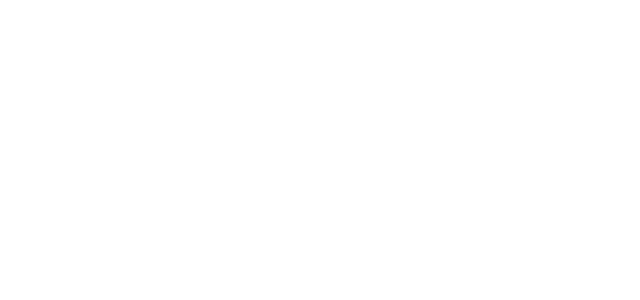
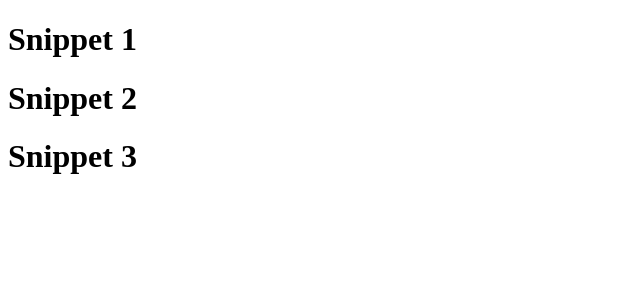
Before and after one commit to AlistairDrew/FullStack_3006, a React (Create React App) app in the folder TakeNote/client/: page / in a window 1280 px wide. Shown: the top 300 px of the page, without its empty margins (0-640 px from the left). Built offline with nearby package versions, Linux system fonts and the light colour scheme.

Commit message:
Rendering lists of data using map

```diff
--- a/TakeNote/client/src/index.js
+++ b/TakeNote/client/src/index.js
@@ -1,40 +1,44 @@
-import React, {useState} from 'react'; //add in useEffect
+import React from 'react'; //add in useEffect
 import ReactDOM from 'react-dom';
 //import './index.css';
 //import App from './App';
 
 
-function App(){
+function App() {
 
-  // const [message,setMessage] = useState("Hello world");
+  const snippets = [
+    {
+      title: "Snippet 1",
+    },
+    {
+      title: "Snippet 2",
+    },
+    {
+      title: "Snippet 3",
+    },
+  ];
 
-  // useEffect(() => {
-  //   setTimeout(() => {
-  //     setMessage("Hi There");
-  //   }, 2000);
-  // }, []); //empty dependency array makes component run once, prevents infinite loop and memory leak
+  function renderSnippets() {
+
+    return snippets.map((snippet, i)=> {
+      return <Snippet title={snippet.title} key={i}/>
+    })
+
+  }
+
+  return (
+    <>
+      {renderSnippets()}
+    </>
+  );
+
+  function Snippet(props) {
+    return <h1>{props.title}</h1>;
+  }
+
+}
 
 
 
-  return(
-    <>
-  {/* <Welcome user = "Jane Doe" message={message}/>
-  <Welcome user = "John Doe" message={message}/>
-  <Welcome user = "Peter Doe" message={message}/> */}
 
-
-  </>
-  );
-}
-
-// function Welcome(props){
-//   return (
-//   <>
-//   <h1>Welcome {props.user} to this site</h1>
-//   <p>{props.message}</p>
-//   </>
-//   );
-// }
-
-
-ReactDOM.render(<App/>, document.getElementById('root'));
+ReactDOM.render(<App />, document.getElementById('root'));
```
Also changed, not shown: 1 other file (tests, documents, lock files or other folders).
